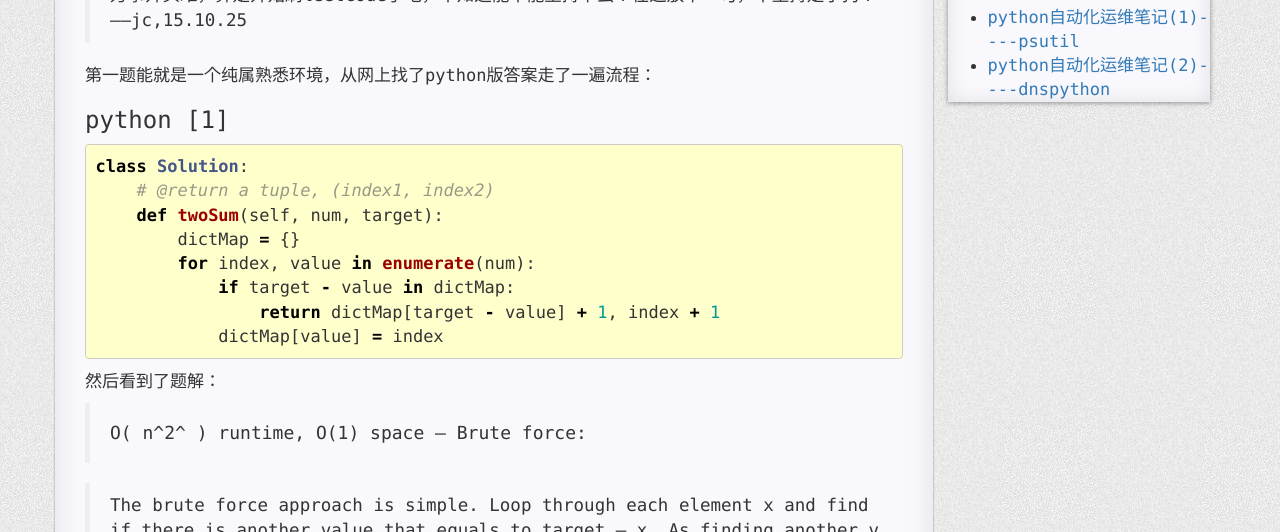
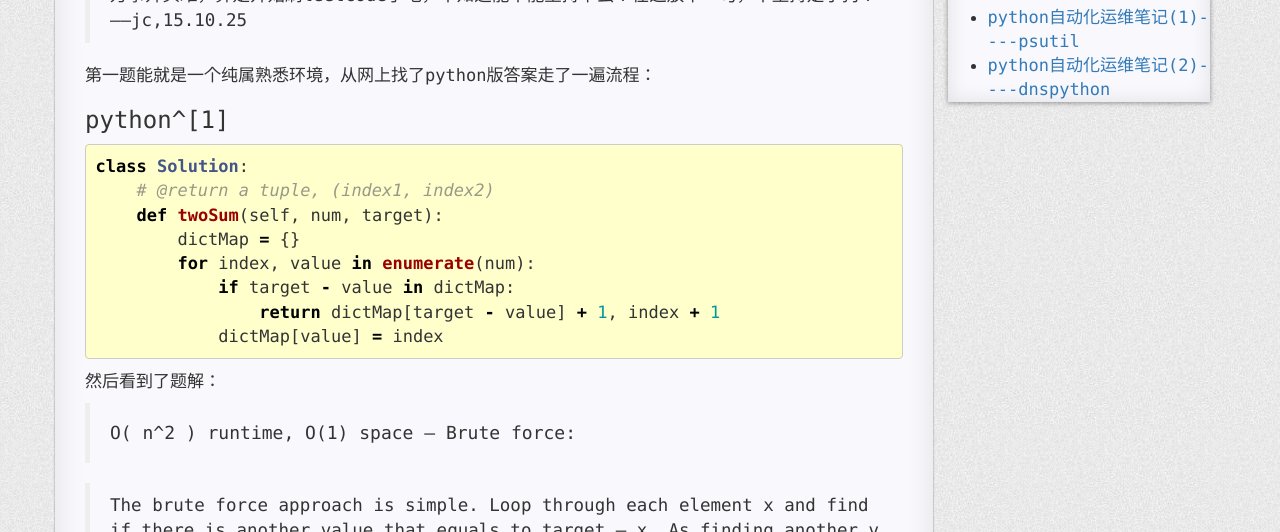
Before and after one commit to zhangjaycee/blog, a Jekyll site: the page built from _posts/2015-10-25-leetcode_1_2sum.md, in a window 1280 px wide and 900 px high. Shown: the part 276-808 px from the top of the window. Built offline with Jekyll 4.4.1, drawn with Linux system fonts in a browser that asks for light colours; nearby versions of some CDN libraries; Markdown is read by kramdown in place of the engine named in the settings; comment, search, counter and statistics services are not loaded.

```diff
--- a/_posts/2015-10-25-leetcode_1_2sum.md
+++ b/_posts/2015-10-25-leetcode_1_2sum.md
@@ -9,7 +9,7 @@ categories: LeetCode
 
 第一题能就是一个纯属熟悉环境，从网上找了python版答案走了一遍流程：
 
-### python [1]
+### python^[1]
 ~~~python
 class Solution:
     # @return a tuple, (index1, index2)
@@ -22,7 +22,7 @@ class Solution:
 ~~~
 
 然后看到了题解：
->#### O( n^2^ ) runtime, O(1) space – Brute force:
+>#### O( n^2 ) runtime, O(1) space – Brute force:
 
 >The brute force approach is simple. Loop through each element x and find if there is another value that equals to target – x. As finding another value requires looping through the rest of array, its runtime complexity is O( n^2 ).
 
```
